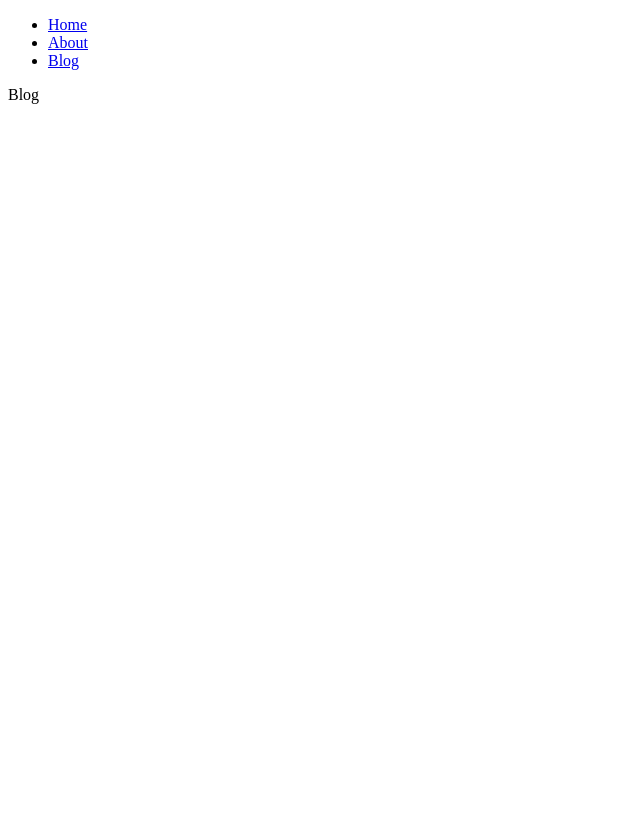
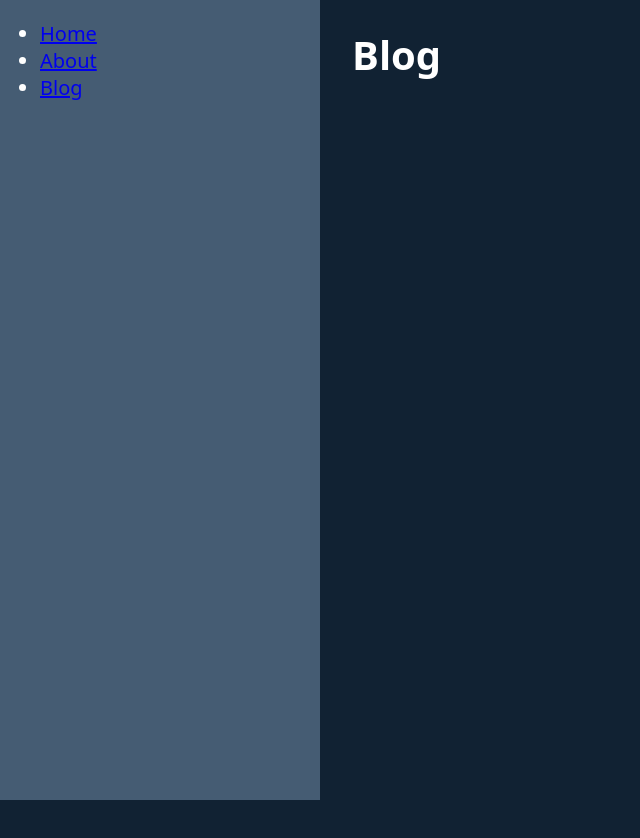
Before and after one commit to Puneetu48/modern-navigation-with-html-css, a plain HTML site: page blog.html in a window 1280 px wide. Shown: the top 838 px of the page, without its empty margins (0-640 px from the left). Before the commit the page ends 800 px from the top, so only its background shows below. Drawn offline with Linux system fonts and the light colour scheme.

Commit message:
Add general layout

```diff
--- a/blog.html
+++ b/blog.html
@@ -21,6 +21,8 @@
         </li>
       </ul>
     </nav>
-    <main>Blog</main>
+    <main>
+      <h1>Blog</h1>
+    </main>
   </body>
 </html>
--- a/style.css
+++ b/style.css
@@ -0,0 +1,37 @@
+:root {
+    --body-bg: #123;
+    --nav-bg: rgb(69, 92, 115);
+}
+
+* {
+    box-sizing: border-box;
+}
+
+html {
+    font-family: system-ui;
+}
+
+body {
+    min-height: 200vh;
+    margin: 0;
+    font-size: 1.25rem;
+    background-color: var(--body-bg);
+    color: white;
+
+    display: grid;
+    grid-template-columns: 20rem 1fr;
+    gap: 2rem;
+}
+
+nav {
+    position: sticky;
+    top: 0;
+    max-height: 100svh;
+    background-color: var(--nav-bg);
+}
+
+nav-list {
+    list-style: none;
+    padding: 0;
+    margin: 0;
+}
```
Also changed, not shown: about.html (+1 -1 lines), index.html (+1 -1 lines).
